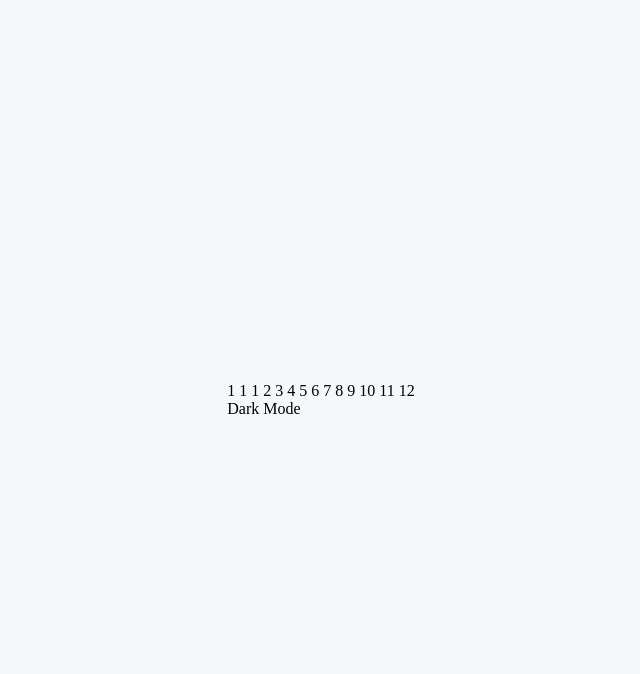
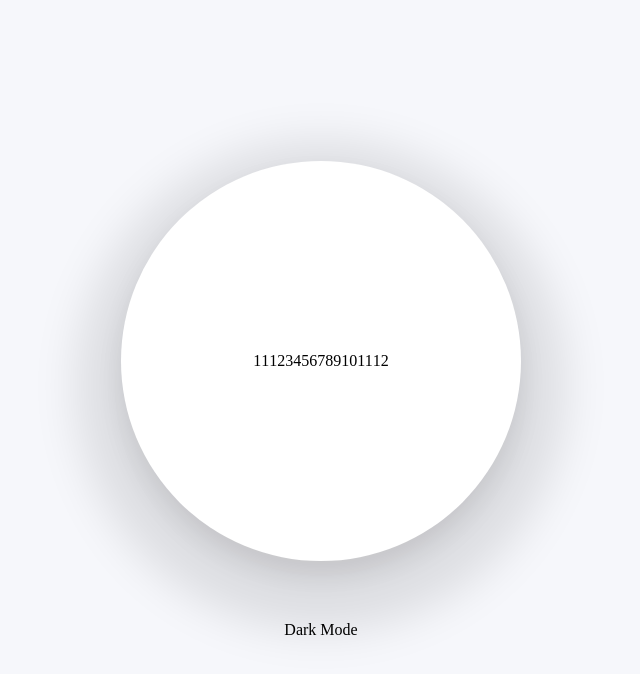
Before and after one commit to MarcosTsujino/Clock, a plain HTML site: page index.html in a window 1280 px wide. Shown: the whole page, without its empty margins (319-959 px from the left). Drawn offline with Linux system fonts and the light colour scheme.

Commit message:
Adicionar estilo para exibição e rotação do relógio

```diff
--- a/css/styles.css
+++ b/css/styles.css
@@ -1,4 +1,4 @@
-
+@import url("https://fonts.googleapis.com/css2?family=Poppins:wght@200;300;400;500;600;&display=swap");
 
 * {
     margin: 0;
@@ -20,3 +20,29 @@ body {
     justify-content: center;
     background: var(--primary-color);
 }
+
+body.dark {
+    --primary-color: #242526;
+    --black-color: #fff;
+    --white-color: #18191a;
+    --red-color: #e74c3c;
+}
+
+.container {
+    display: flex;
+    flex-direction: column;
+    align-items: center;
+    gap: 60px;
+}
+
+.container .clock {
+    display: flex;
+    height: 400px;
+    width: 400px;
+    border-radius: 50%;
+    align-items: center;
+    justify-content: center;
+    background: var(--white-color);
+    box-shadow: 0 15px 25px rgba(0, 0, 0, 0.1), 0 25px 45px 45px rgba(0, 0, 0, 0.1);
+    position: relative;
+}
```
